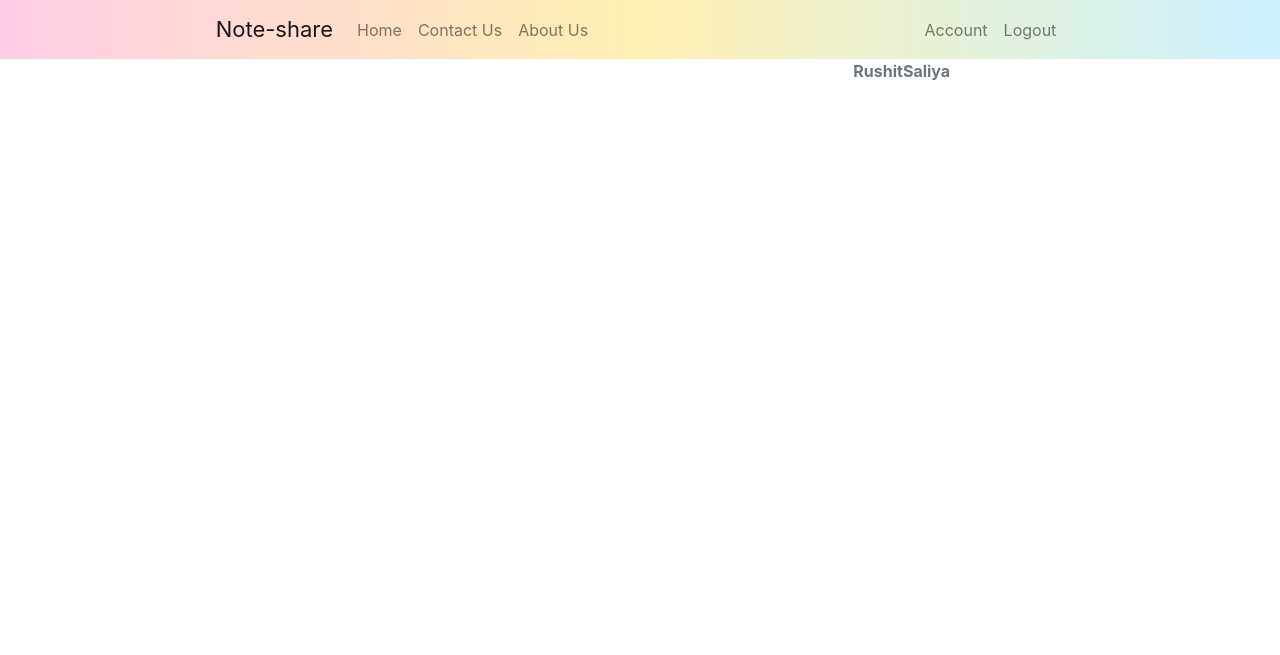
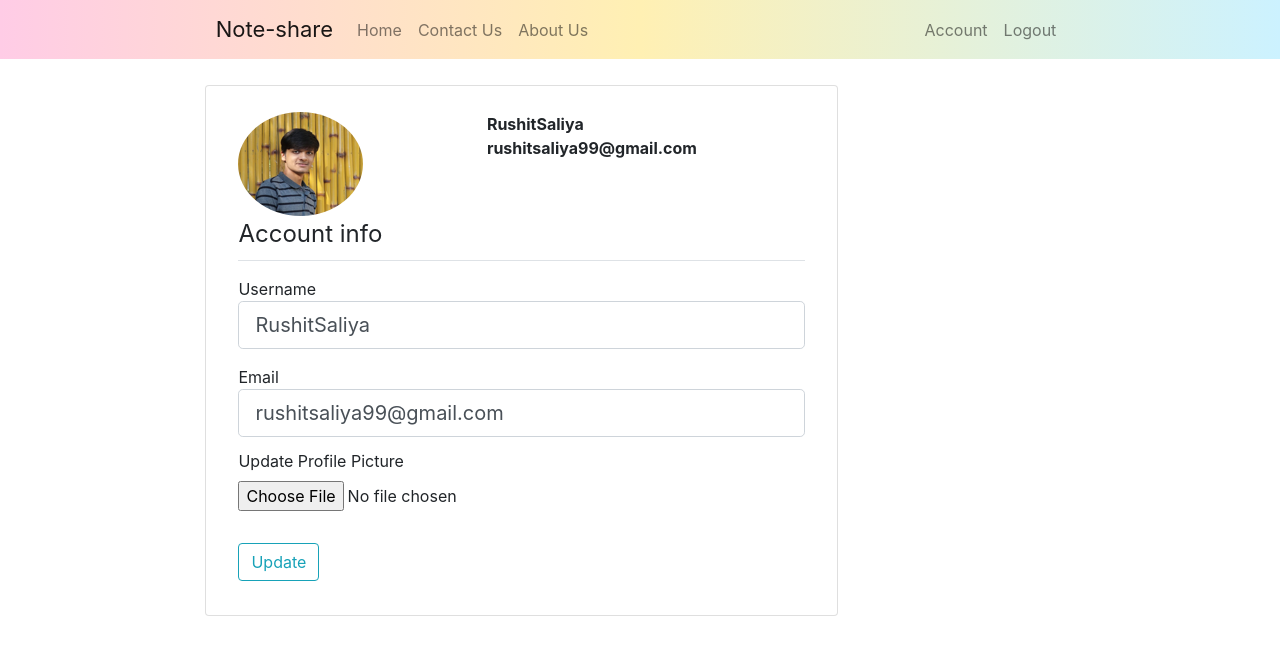
Before and after one commit to rushitsaliya/Note-share, a Flask app: page /account in a window 1280 px wide. Shown: the top 655 px of the page. Run offline with Flask 2, Linux system fonts and the light colour scheme; a user stored in the database is signed in; some libraries are stand-ins or nearby versions.

Commit message:
Update resized profile picture

```diff
--- a/noteshare/forms.py
+++ b/noteshare/forms.py
@@ -1,5 +1,7 @@
 from noteshare.models import User
 from flask_wtf import FlaskForm
+from flask_wtf.file import FileField, FileAllowed
+from flask_login import current_user
 from wtforms import StringField, PasswordField, SubmitField, BooleanField
 from wtforms.validators import DataRequired, Length, Email, EqualTo, ValidationError
 
@@ -25,3 +27,21 @@ class LoginForm(FlaskForm):
     password = PasswordField("Password", validators=[DataRequired()])
     remember = BooleanField("Remember me")
     submit = SubmitField("Sign In")
+
+class UpdateAccountForm(FlaskForm):
+    username = StringField("Username", validators=[DataRequired(), Length(min=2, max=20)])
+    email = StringField("Email", validators=[DataRequired(), Email()])
+    picture = FileField("Update Profile Picture", validators=[FileAllowed(['jpg', 'png'])])
+    submit = SubmitField('Update')
+
+    def validate_username(self, username):
+        if username.data != current_user.username:
+            user = User.query.filter_by(username=username.data).first()
+            if user:
+                raise ValidationError('This username is already taken! Please choose another one.')
+
+    def validate_email(self, email):
+        if email.data != current_user.email:
+            email = User.query.filter_by(email=email.data).first()
+            if email:
+                raise ValidationError('This email is already taken! Please choose another one.')
--- a/noteshare/routes.py
+++ b/noteshare/routes.py
@@ -1,7 +1,10 @@
+import os
+import secrets
+from PIL import Image
 from noteshare import app, db, bcrypt
 from noteshare.models import User, Note
 from flask import render_template, url_for, flash, redirect, request
-from noteshare.forms import RegistrationForm, LoginForm
+from noteshare.forms import RegistrationForm, LoginForm, UpdateAccountForm
 from flask_login import login_user, logout_user, current_user, login_required
 
 # dummy data for notes
@@ -89,7 +92,35 @@ def logout():
     logout_user()
     return redirect(url_for('home'))
 
-@app.route('/account')
+def save_picture(form_picture):
+    random_hax = secrets.token_hex(8)
+    _, f_ext = os.path.splitext(form_picture.filename)
+    picture_fn = random_hax + f_ext
+    picture_path = os.path.join(app.root_path, 'static/Profile-pictures', picture_fn)
+
+    output_size = (125, 125)
+    img = Image.open(form_picture)
+    img.thumbnail(output_size)
+    img.save(picture_path)
+
+    return picture_fn
+
+
+@app.route('/account', methods=['GET', 'POST'])
 @login_required
 def account():
-    return render_template('account.html', title="Account")
+    form = UpdateAccountForm()
+    if form.validate_on_submit():
+        if form.picture.data:
+            picture_filename = save_picture(form.picture.data)
+            current_user.image_file = picture_filename
+        current_user.username = form.username.data
+        current_user.email = form.email.data
+        db.session.commit()
+        flash('Your account has been updated successfully!', 'success')
+        return redirect(url_for('account'))
+    elif request.method == 'GET':
+        form.username.data = current_user.username
+        form.email.data = current_user.email
+    image_file = url_for('static', filename='Profile-pictures/' + current_user.image_file)
+    return render_template('account.html', title="Account", image_file=image_file, form=form)
--- a/noteshare/templates/account.html
+++ b/noteshare/templates/account.html
@@ -1,5 +1,63 @@
 {% extends "layout.html" %}
 
 {% block content %}
-    <strong class="text-muted">{{ current_user.username }}</strong>
+    <div class="col-md-8 col-pl-16">
+        <div class="card register-card">
+            <div class="card-body">
+                <div class="row">
+                    <div class="col-md-5">
+                        <img class="rounded-circle" src="{{ image_file }}" alt="{{ current_user.username }}'s Profile photo">
+                    </div>
+                    <div class="col-md-7">
+                        <strong>{{ current_user.username }}</strong><br/>
+                        <strong>{{ current_user.email }}</strong>
+                    </div>
+                </div>
+                <form action="" method="POST" enctype="multipart/form-data">
+                    {{ form.hidden_tag() }}
+                    <fieldset class="form-group mb-2">
+                        <legend class="border-bottom mb-3 pb-2">Account info</legend>
+                        <div class="form-group">
+                            {{ form.username.label(class="form-control-label mb-0") }}
+                            {% if form.username.errors %}
+                                {{ form.username(class="form-control form-control-lg is-invalid") }}
+                                <div class="invalid-feedback">
+                                    {% for error in form.username.errors %}
+                                        <span>{{ error }}</span>
+                                    {% endfor %}
+                                </div>
+                            {% else %}
+                                {{ form.username(class="form-control form-control-lg", autocomplete="off") }}
+                            {% endif %}
+                        </div>
+                        <div class="form-group mb-2">
+                            {{ form.email.label(class="form-control-label mb-0") }}
+                            {% if form.email.errors %}
+                                {{ form.email(class="form-control form-control-lg is-invalid") }}
+                                    <div class="invalid-feedback">
+                                        {% for error in form.email.errors %}
+                                            <span>{{ error }}</span>
+                                        {% endfor %}
+                                    </div>
+                            {% else %}
+                                {{ form.email(class="form-control form-control-lg", autocomplete="off") }}
+                            {% endif %}
+                        </div>
+                        <div class="form-group mb-2">
+                            {{ form.picture.label(class="mt-1") }}
+                            {{ form.picture(class="form-control-file") }}
+                            {% if form.picture.errors %}
+                                {% for error in form.picture.errors %}
+                                    <span class="text-danger">{{ error }}</span></br>
+                                {% endfor %}
+                            {% endif %}
+                        </div>
+                    </fieldset>
+                    <div class="form-group mb-md-2 mt-md-4">
+                        {{ form.submit(class='btn btn-outline-info') }}
+                    </div>
+                </form>
+            </div>
+        </div>
+    </div>
 {% endblock content %}
```
Also changed, not shown: noteshare/site.db, noteshare/static/Profile-pictures/0d14ecd8e7a1109c.png (added), noteshare/static/Profile-pictures/cad42324dd1658d6.PNG (added), noteshare/static/Profile-pictures/default.jpg (renamed from noteshare/static/Profile-pictures/SS.PNG).
